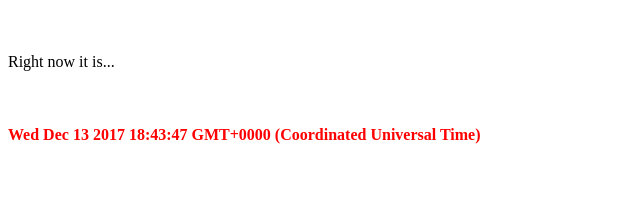
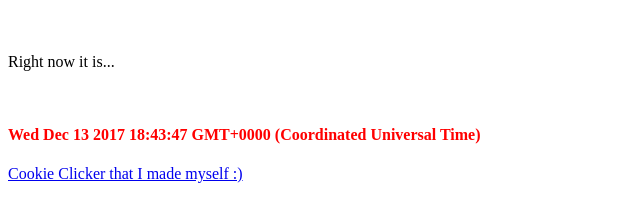
Before and after one commit to AWebBrowser/main_page, a plain HTML site: page index.html in a window 1280 px wide. Shown: the part 61-282 px from the top of the page, without its empty margins (0-640 px from the left). Drawn offline with Linux system fonts and the light colour scheme.

Commit message:
Added open-cookie

```diff
--- a/index.html
+++ b/index.html
@@ -10,6 +10,7 @@
     <h1>Welcome to my Webpage :)</h1><br>
     <p id="Date">Right now it is...</p><br>
     <h4 id="ConfirmDate">Umm :( I think you broke something</h4>
+        <a href="awebbrowser.github.io/open-cookie/">Cookie Clicker that I made myself :)</a>
     <script src="index.js"></script>
   </body>
 </html>
```
